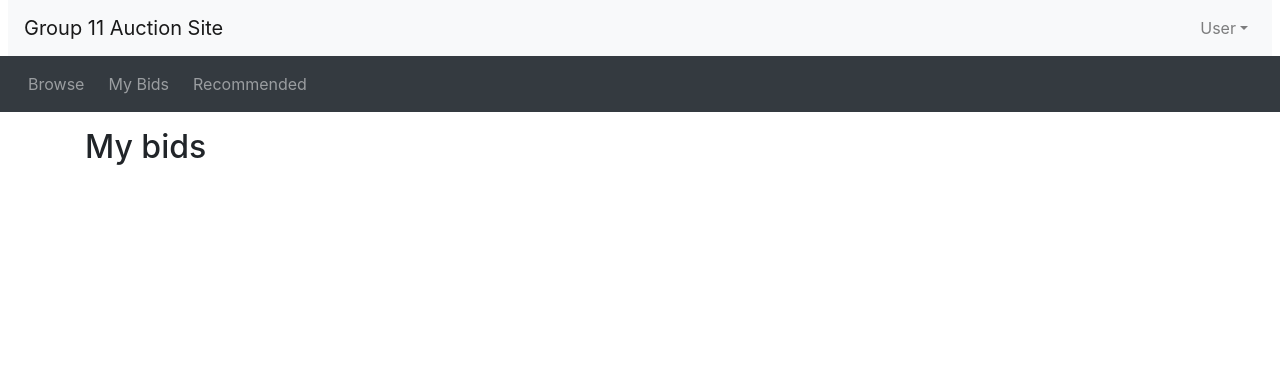
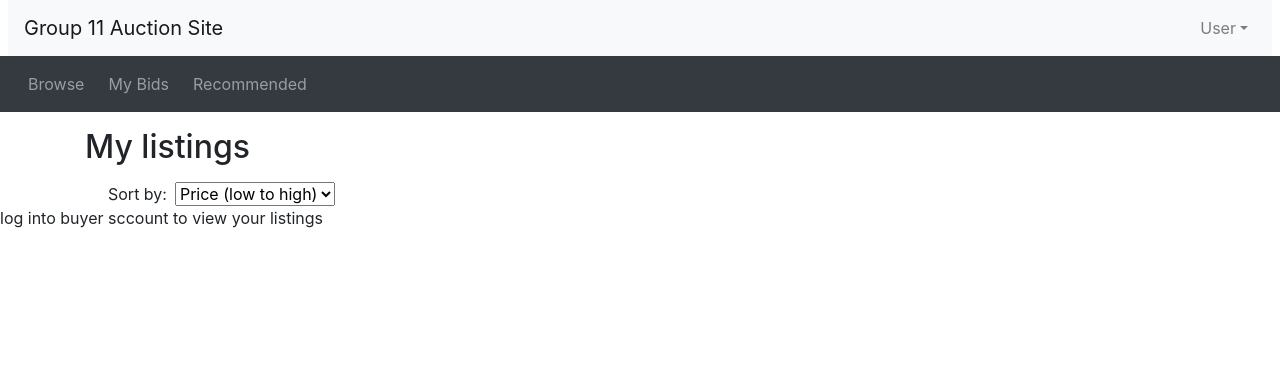
Before and after one commit to Donald954732/DBMS-Project-2020-UCL, a PHP site: page /mybids.php in a window 1280 px wide. Shown: the top 372 px of the page. Run offline with PHP 8.4, Linux system fonts and the light colour scheme; a user stored in the database is signed in; data comes from the database, SQL or seed files in the repository.

Commit message:
Update mybids.php

```diff
--- a/mybids.php
+++ b/mybids.php
@@ -1,24 +1,178 @@
 <?php include_once("header.php")?>
 <?php require("utilities.php")?>
+<?php require("database.php")?>
 
 <div class="container">
 
-<h2 class="my-3">My bids</h2>
+<h2 class="my-3">My listings</h2>
+
+<div id="searchSpecs">
+<!-- When this form is submitted, this PHP page is what processes it.
+     Search/sort specs are passed to this page through parameters in the URL
+     (GET method of passing data to a page). -->
+
+<form method="get" action="mylistings.php">
+    <div class="col-md-3 pr-0">
+      <div class="form-inline">
+        <label class="mx-2" for="order_by">Sort by:</label>
+        <select type = "submit"  id="order_by" name="order_by" onchange="this.form.submit();">
+          <option selected value="ORDER BY CurrentPrice ASC">Price (low to high)</option>
+          <option value="ORDER BY CurrentPrice DESC">Price (high to low)</option>
+          <option value="ORDER BY (a.EndingTime - CURRENT_TIMESTAMP) ASC">Soonest expiry</option>
+        </select>
+    </div>
+  </div>
+</form>
+</div> <!-- end search specs bar -->
+
+
+</div>
 
 <?php
-  // This page is for showing a user the auctions they've bid on.
-  // It will be pretty similar to browse.php, except there is no search bar.
-  // This can be started after browse.php is working with a database.
-  // Feel free to extract out useful functions from browse.php and put them in
-  // the shared "utilities.php" where they can be shared by multiple files.
+
+  if (!isset($_GET['order_by'])) {
+    // TODO: Define behavior if an order_by value has not been specified.
+    $ordering = "";
+  }
+  else {
+    $ordering = $_GET['order_by'];
+  }
+
+  if (!isset($_GET['page'])) {
+    $curr_page = 1;
+  }
+  else {
+    $curr_page = $_GET['page'];
+  }
+
+  $username = $_SESSION['username'];
 
 
-  // TODO: Check user's credentials (cookie/session).
+  // check the user is loggen in and is a seller
+  $queryusertype = "SELECT UserGroup, username FROM Users where username = '$username'";
+  $resultusertype = mysqli_query($connectionView, $queryusertype);
 
-  // TODO: Perform a query to pull up the auctions they've bidded on.
+  $UserInfo = mysqli_fetch_array($resultusertype) ;
+  $UserType = $UserInfo['UserGroup'];
 
-  // TODO: Loop through results and print them out as list items.
+  if (mysqli_num_rows($resultusertype)<1)
+    die("Log in to view your listings");
+  if ($UserType != 'Buyer')
+    die("log into buyer sccount to view your listings");
+
+  $results_per_page = 10;
+  $querryItemList = "SELECT  a.AuctionID, a.ItemName, a.ItemDescription, a.StartingPrice, a.EndingTime, ".
+  "COUNT(b.BidID) AS 'CountBids', MAX(b.BidPrice) AS 'bidPrice', IF(MAX(bidPrice) IS NULL, a.StartingPrice, MAX(bidPrice))  AS 'CurrentPrice', a.StartingPrice ".
+  "FROM auctions a LEFT JOIN bids b ON a.AuctionID = b.AuctionID ".
+  "WHERE b.username = '$username' ".
+  "GROUP BY a.AuctionID, a.ItemName, a.ItemDescription, a.StartingPrice, a.EndingTime ".$ordering;
+
+  $limiter = " LIMIT ".strval(($curr_page-1)*$results_per_page).", ".strval($results_per_page);
+
+  $querryWithLimitItemPerPage = $querryItemList.$limiter;
+
+
+  $resultforCounting = mysqli_query($connectionView, $querryItemList);
+  //echo mysqli_error($connectionview)
+  if ($resultforCounting)
+    {
+        // it return number of rows in the table.
+        $num_results = mysqli_num_rows($resultforCounting);
+
+           if ($num_results)
+              {
+                 //printf("Number of row in the table : " . $num_results);
+              }
+    }
+  $max_page = ceil($num_results / $results_per_page);
 
 ?>
 
+<div class="container mt-5">
+
+<!-- TODO: If result set is empty, print an informative message. Otherwise... -->
+
+<ul class="list-group">
+
+
+<?php
+  // Demonstration of what listings will look like using dummy data.
+  $search_query_result = mysqli_query($connectionView, $querryWithLimitItemPerPage);
+  while ($row = mysqli_fetch_array($search_query_result)){
+  $item_id = $row['AuctionID'];
+  $title = $row['ItemName'];
+  $description = $row['ItemDescription'];
+  $current_price = $row['CurrentPrice'];
+  $num_bids = $row['CountBids'];
+  $end_date = new DateTime($row['EndingTime']);
+  // This uses a function defined in utilities.php
+  print_listing_li($item_id, $title, $description, $current_price, $num_bids, $end_date);
+  }
+?>
+
+<!-- Pagination for results listings -->
+<nav aria-label="Search results pages" class="mt-5">
+  <ul class="pagination justify-content-center">
+
+<?php
+
+  // Copy any currently-set GET variables to the URL.
+  $querystring = "";
+  foreach ($_GET as $key => $value) {
+    if ($key != "page") {
+      $querystring .= "$key=$value&amp;";
+    }
+  }
+
+  $high_page_boost = max(3 - $curr_page, 0);
+  $low_page_boost = max(2 - ($max_page - $curr_page), 0);
+  $low_page = max(1, $curr_page - 2 - $low_page_boost);
+  $high_page = min($max_page, $curr_page + 2 + $high_page_boost);
+
+  if ($curr_page != 1) {
+    echo('
+    <li class="page-item">
+      <a class="page-link" href="mybids.php?' . $querystring . 'page=' . ($curr_page - 1) . '" aria-label="Previous">
+        <span aria-hidden="true"><i class="fa fa-arrow-left"></i></span>
+        <span class="sr-only">Previous</span>
+      </a>
+    </li>');
+  }
+
+  for ($i = $low_page; $i <= $high_page; $i++) {
+    if ($i == $curr_page) {
+      // Highlight the link
+      echo('
+    <li class="page-item active">');
+    }
+    else {
+      // Non-highlighted link
+      echo('
+    <li class="page-item">');
+    }
+
+    // Do this in any case
+    echo('
+      <a class="page-link" href="mybids.php?' . $querystring . 'page=' . $i . '">' . $i . '</a>
+    </li>');
+  }
+
+  if ($curr_page != $max_page) {
+    echo('
+    <li class="page-item">
+      <a class="page-link" href="mybids.php?' . $querystring . 'page=' . ($curr_page + 1) . '" aria-label="Next">
+        <span aria-hidden="true"><i class="fa fa-arrow-right"></i></span>
+        <span class="sr-only">Next</span>
+      </a>
+    </li>');
+  }
+?>
+
+  </ul>
+</nav>
+
+
+</div>
+
+
 <?php include_once("footer.php")?>
```
